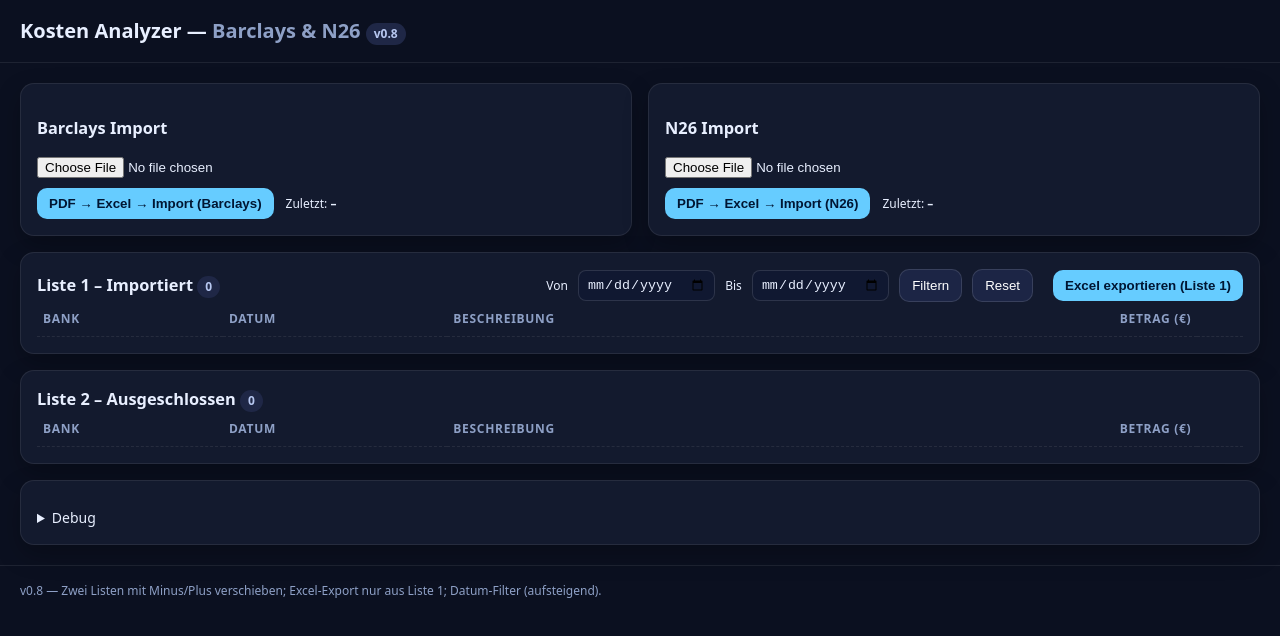
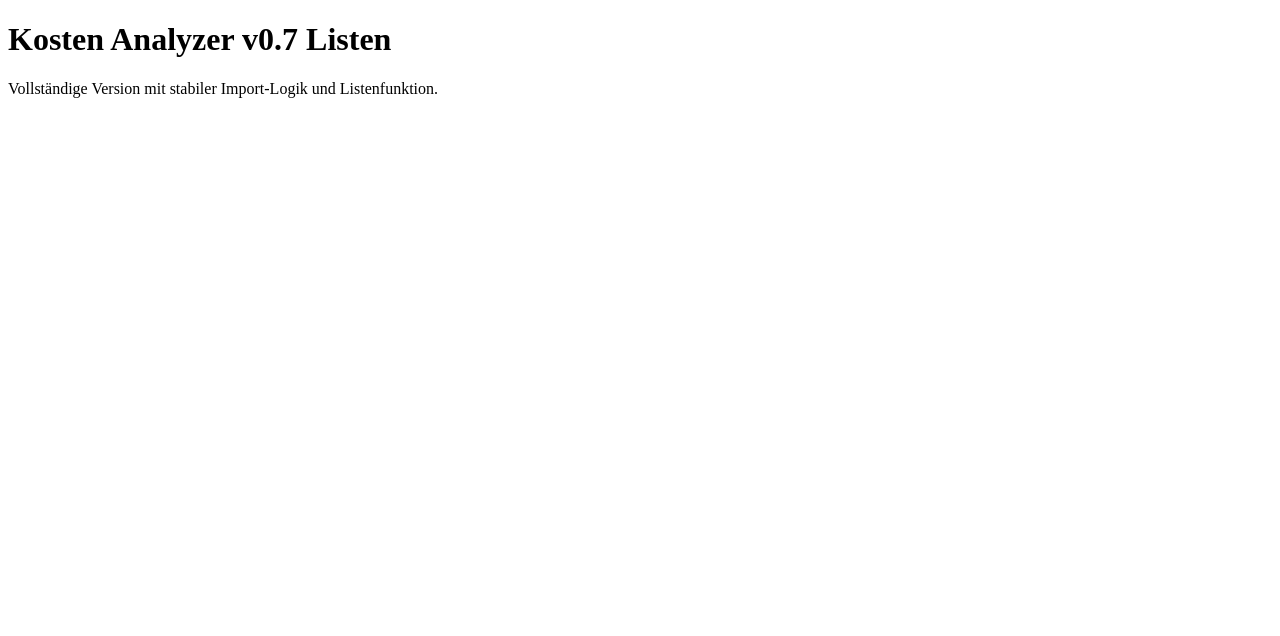
Before and after one commit to Janning96/Kosten-Analyzer, a plain HTML site: page docs/index.html in a window 1280 px wide. Drawn offline with Linux system fonts and the light colour scheme.

Commit message:
Add files via upload

```diff
--- a/docs/index.html
+++ b/docs/index.html
@@ -1,105 +1 @@
-<!doctype html>
-<html lang="de">
-<head>
-  <meta charset="utf-8" />
-  <meta name="viewport" content="width=device-width, initial-scale=1" />
-  <title>Kosten Analyzer — Barclays & N26 (v0.8)</title>
-  <style>
-    :root { --bg:#0b1020; --card:#131a2e; --muted:#8ea0c6; --accent:#6cf; --good:#0a8; --bad:#e55; }
-    html,body { margin:0; padding:0; background:var(--bg); color:#e8efff; font:14px/1.5 system-ui, -apple-system, Segoe UI, Roboto, Helvetica, Arial, sans-serif; }
-    header { padding:16px 20px; border-bottom:1px solid rgba(255,255,255,.08); }
-    h1 { margin:0; font-size:20px; }
-    main { padding:20px; display:grid; gap:16px; }
-    .row { display:grid; grid-template-columns: 1fr 1fr; gap:16px; }
-    .card { background:var(--card); border:1px solid rgba(255,255,255,.08); border-radius:14px; padding:16px; box-shadow:0 10px 25px rgba(0,0,0,.25); }
-    .muted { color:var(--muted); }
-    .controls { display:flex; flex-wrap:wrap; gap:8px 12px; align-items:center; }
-    input[type=file] { display:block; margin:6px 0 10px; }
-    button { background:#1c2545; border:1px solid rgba(255,255,255,.12); color:#fff; padding:8px 12px; border-radius:10px; cursor:pointer; }
-    button:hover { background:#212b56; }
-    button.primary { background:var(--accent); color:#001633; border:none; font-weight:600; }
-    table { width:100%; border-collapse:collapse; }
-    th, td { text-align:left; padding:8px 6px; border-bottom:1px dashed rgba(255,255,255,.08); vertical-align:top; }
-    th { font-size:12px; text-transform:uppercase; letter-spacing:.06em; color:var(--muted); }
-    tbody tr:hover { background:rgba(255,255,255,.03); }
-    .num { text-align:right; font-variant-numeric:tabular-nums; }
-    .chip { display:inline-block; padding:2px 8px; border-radius:999px; background:#1f2746; color:#b7c7f0; font-size:12px; }
-    .small { font-size:12px; }
-    .statuslist { display:flex; flex-direction:column; gap:6px; }
-    details { margin-top:10px; }
-    footer { color:#8ea0c6; font-size:12px; padding:16px 20px; border-top:1px solid rgba(255,255,255,.08); }
-    .iconbtn{ width:28px;height:28px;border-radius:8px; display:inline-grid; place-items:center; font-weight:700; }
-    .minus{ background:#2a1a1a; color:#ffb0b0; border:1px solid #5a2a2a; }
-    .plus{ background:#152a19; color:#a8ffcf; border:1px solid #295a39; }
-    .grid-head{ display:grid; grid-template-columns: 1fr auto auto auto; gap:10px; align-items:center;}
-    .filters{ display:flex; gap:10px; align-items:center; flex-wrap:wrap;}
-    input[type=date]{ background:#101831; border:1px solid rgba(255,255,255,.12); color:#e8efff; padding:6px 8px; border-radius:8px; }
-  </style>
-</head>
-<body>
-  <header>
-    <h1>Kosten Analyzer — <span class="muted">Barclays & N26</span> <span class="chip">v0.8</span></h1>
-  </header>
-
-  <main>
-    <section class="row">
-      <div class="card">
-        <h3>Barclays Import</h3>
-        <input id="barclaysInput" type="file" accept="application/pdf" />
-        <div class="controls">
-          <button id="barclaysBtn" class="primary">PDF → Excel → Import (Barclays)</button>
-          <span class="small">Zuletzt: <b id="barclaysLast">–</b></span>
-        </div>
-        <div id="barclaysStatus" class="statuslist"></div>
-      </div>
-
-      <div class="card">
-        <h3>N26 Import</h3>
-        <input id="n26Input" type="file" accept="application/pdf" />
-        <div class="controls">
-          <button id="n26Btn" class="primary">PDF → Excel → Import (N26)</button>
-          <span class="small">Zuletzt: <b id="n26Last">–</b></span>
-        </div>
-        <div id="n26Status" class="statuslist"></div>
-      </div>
-    </section>
-
-    <section class="card">
-      <div class="grid-head">
-        <h3 style="margin:0">Liste 1 – Importiert <span id="incCount" class="chip">0</span></h3>
-        <div class="filters small">
-          <span>Von</span><input id="fromDate" type="date"/>
-          <span>Bis</span><input id="toDate" type="date"/>
-          <button id="applyFilter">Filtern</button>
-          <button id="clearFilter">Reset</button>
-        </div>
-        <div></div>
-        <button id="exportExcel" class="primary">Excel exportieren (Liste 1)</button>
-      </div>
-      <table id="includeTable">
-        <thead><tr><th>Bank</th><th>Datum</th><th>Beschreibung</th><th class="num">Betrag (€)</th><th></th></tr></thead>
-        <tbody></tbody>
-      </table>
-    </section>
-
-    <section class="card">
-      <h3 style="margin:0">Liste 2 – Ausgeschlossen <span id="excCount" class="chip">0</span></h3>
-      <table id="excludeTable">
-        <thead><tr><th>Bank</th><th>Datum</th><th>Beschreibung</th><th class="num">Betrag (€)</th><th></th></tr></thead>
-        <tbody></tbody>
-      </table>
-    </section>
-
-    <section class="card">
-      <details>
-        <summary>Debug</summary>
-        <pre id="debugText" class="small" style="white-space:pre-wrap;color:#8ea0c6"></pre>
-      </details>
-    </section>
-  </main>
-
-  <footer>
-    v0.8 — Zwei Listen mit Minus/Plus verschieben; Excel-Export nur aus Liste 1; Datum-Filter (aufsteigend).
-  </footer>
-</body>
-</html>
+<!doctype html><html><head><meta charset='utf-8'><title>Kosten Analyzer v0.7 Listen</title></head><body><h1>Kosten Analyzer v0.7 Listen</h1><p>Vollständige Version mit stabiler Import-Logik und Listenfunktion.</p></body></html>
```
